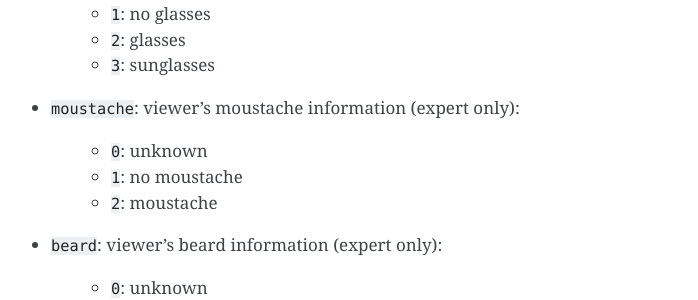
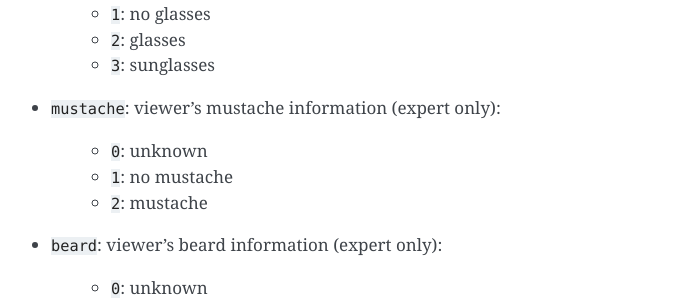
Before and after one commit to quividi/vidicenter-api-documentation, a Sphinx documentation site: the page built from docs/source/data.rst, in a window 1280 px wide and 900 px high, scrolled down 2431 px. Shown: the part 164-464 px from the top of the window, without its empty margins (399-1097 px from the left). Built offline with Sphinx 7.4.7, drawn with Linux system fonts in a browser that asks for light colours.

Commit message:
Chore [#138309701] Fixed spelling error with moustache / mustache

```diff
--- a/docs/source/data.rst
+++ b/docs/source/data.rst
@@ -101,11 +101,11 @@ The data can contain the following keys:
     * ``2``: glasses
     * ``3``: sunglasses
 
-* ``moustache``: viewer's moustache information (expert only):
+* ``mustache``: viewer's mustache information (expert only):
 
     * ``0``: unknown
-    * ``1``: no moustache
-    * ``2``: moustache
+    * ``1``: no mustache
+    * ``2``: mustache
 
 * ``beard``: viewer's beard information (expert only):
 
```
